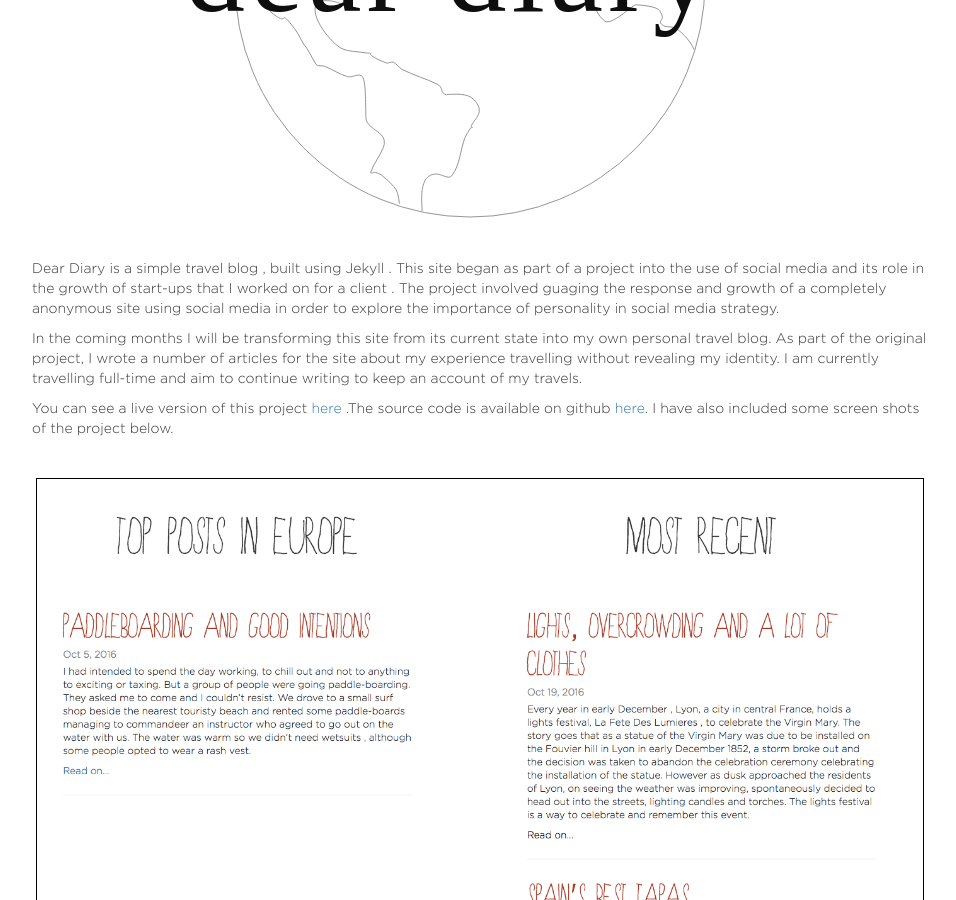
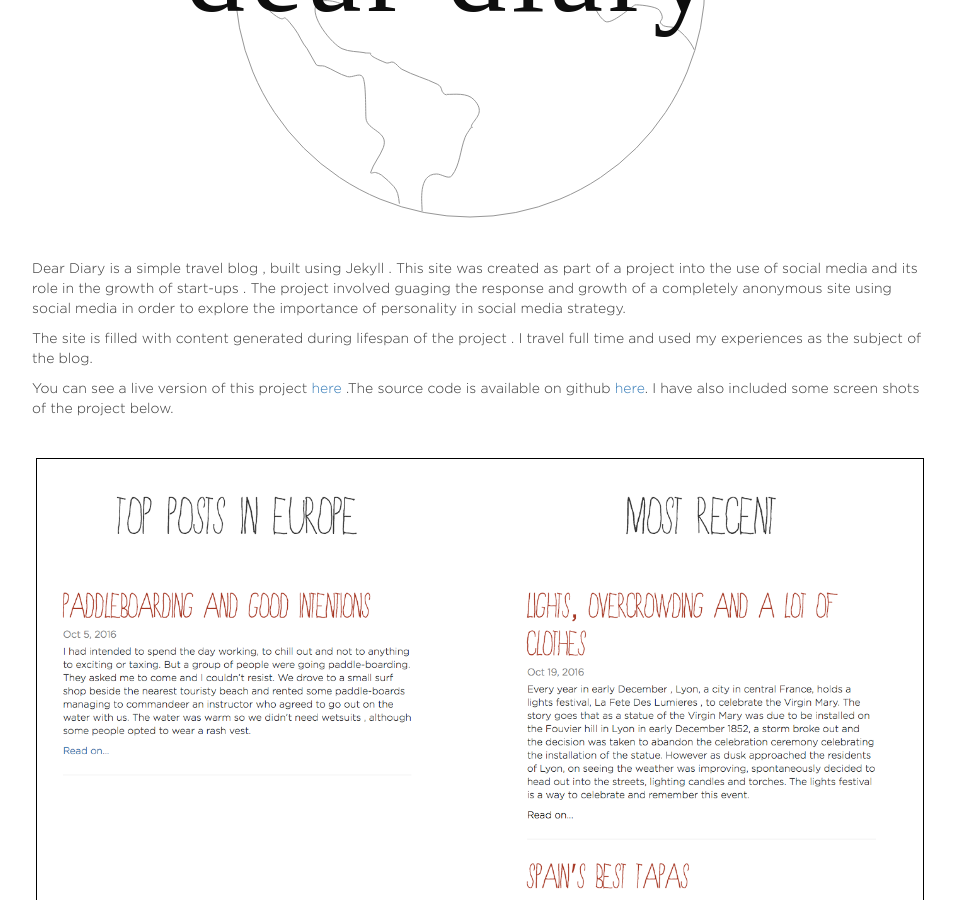
Before and after one commit to nileahtobhair/nileahtobhair.github.io, a Jekyll site: the page built from _projects/deardiary.md, in a window 1280 px wide and 900 px high, scrolled down 440 px. Shown: the whole window, without its empty margins (160-1116 px from the left). Built offline with Jekyll 4.4.1, drawn with Linux system fonts in a browser that asks for light colours.

Commit message:
updating about+dd blurb

```diff
--- a/_projects/deardiary.md
+++ b/_projects/deardiary.md
@@ -8,10 +8,9 @@ thumbnail : deardiary.svg
 # Dear Diary
 
 <img class='project-main' src='{{site.baseurl}}/assets/deardiary.svg'/>
-Dear Diary is a simple travel blog , built using Jekyll . This site began as part of a project into the use of social media and its role in the growth of start-ups that I worked on for a client . The project involved guaging the response and growth of a completely anonymous site using social media in order to explore the importance of personality in social media strategy.
+Dear Diary is a simple travel blog , built using Jekyll . This site was created as part of a project into the use of social media and its role in the growth of start-ups . The project involved guaging the response and growth of a completely anonymous site using social media in order to explore the importance of personality in social media strategy.
 
-In the coming months I will be transforming this site from its current state into my own personal travel blog. As part of the original project, I wrote a number of articles for the site about my experience travelling without revealing my identity. I am currently travelling full-time and aim to continue writing to keep an account of my travels.
-
+The site is filled with content generated during lifespan of the project . I travel full time and used my experiences as the subject of the blog.
 
 You can see a live version of this project <a target="_blank" href="https://deardiary.github.io/">here</a> .The source code is available on github <a target="_blank" href="https://github.com/deardiary/deardiary.github.io">here</a>. I have also included some screen shots of the project below.
 
--- a/index.html
+++ b/index.html
@@ -19,7 +19,7 @@ layout: default
 				I love to travel. As part of my degree , I spent a year studying in Lyon , France and thoroughly enjoyed my time there. Since then I have taken every possible opportunity to be on the road.  As I write this, I'm currently in Fez, Morocco and have spent the last few months in Southern Europe, with a plan to head to South East Asia in the new year. I value experiences over possessions and for me travel is the embodiment of that way of thinking.
 				</p>
 				<p>
-				Aside from my technical interests , I like to read and write, have a keen interest in sport and occasionally dabble in a bit of web design mostly for my personal projects. If for any reason you wish to contact me you can do so through the about section of this site (located <a href="/contact">here</a>).
+				Aside from my technical interests , I like to read and write, have a keen interest in sport and love travelling and exploring new languages and cultures. If for any reason you wish to contact me you can do so through the about section of this site (located <a href="/contact">here</a>).
 
 				Any feedback on typos , misspellings or incorrect grammar will be greatly recevied. I mostly write in Sublime (which is probally not the best choice) and has no text corrector (that I know of).
 				</p>
```
Also changed, not shown: _projects/telefeese.md (+1 -0 lines), assets/telefeese-youtuber.png (added).
